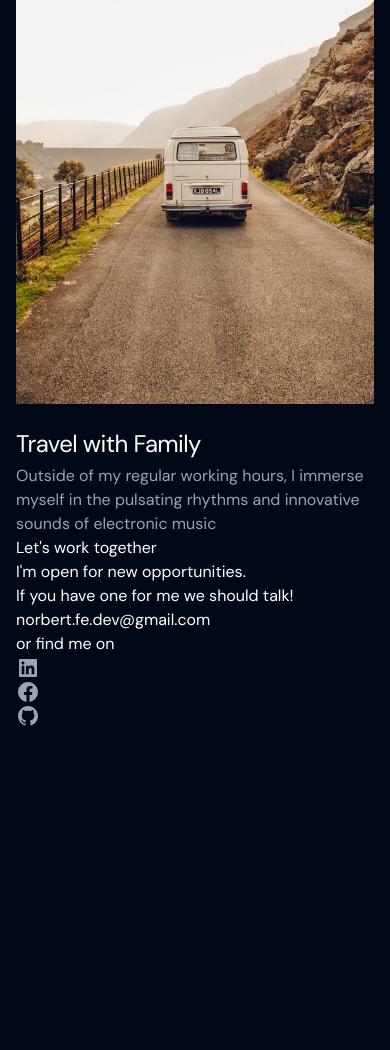
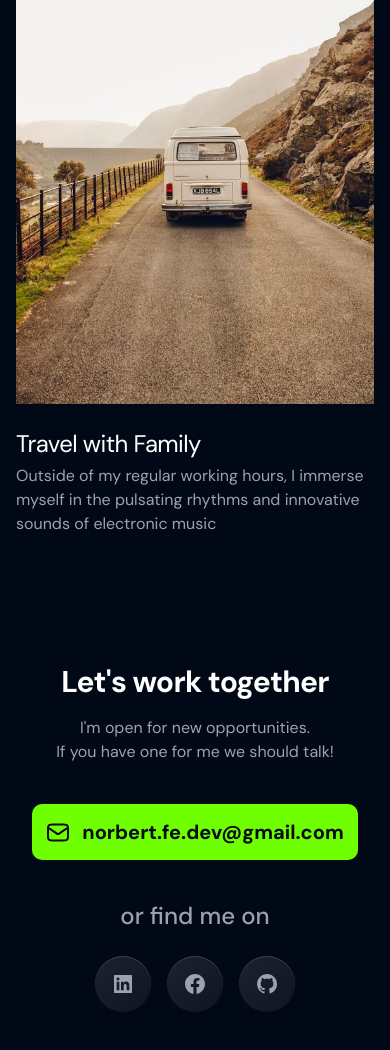
Before and after one commit to NoriFe/newPortfolio, a website built with Parcel: page src/index.html in a window 390 px wide. Shown: the part 6462-7512 px from the top of the page. Before the commit the page ends 7190 px from the top, so only its background shows below. Built offline with nearby package versions, Linux system fonts and the light colour scheme.

Commit message:
contact styles added -Mobile styles done

```diff
--- a/src/index.html
+++ b/src/index.html
@@ -165,13 +165,13 @@
             <li class="bg-gray-400/10 py-1 px-2 rounded text-sm font-bold">JavaScript</li>
           </ul>
           <div class="flex flex-col gap-4 items-start">
-          <a class="bg-bg text-accent border-lightGray border-2 flex gap-3 font-bold  py-4 px-5 items-center rounded-[0.625rem]" href="#"><img class="w-6 h-6" src="images/demo.svg" alt=""> View demo</a>
-          <a class="bg-bg text-accent border-lightGray border-2 flex gap-3 font-bold  py-4 px-5 items-center rounded-[0.625rem]" href="#"><img src="images/code.svg" alt="">Source code</a>
+          <a class="bg-bg text-accent border-lightGray border-2 flex gap-3 font-bold  py-4 px-5 items-center rounded-rad" href="#"><img class="w-6 h-6" src="images/demo.svg" alt=""> View demo</a>
+          <a class="bg-bg text-accent border-lightGray border-2 flex gap-3 font-bold  py-4 px-5 items-center rounded-rad" href="#"><img src="images/code.svg" alt="">Source code</a>
           </div>
         </article>
     </div>
       </section>
-      <section class="max-w-maxW mx-auto">
+      <section class="max-w-maxW mx-auto mb-32">
         <h2 class="text-gray-400 text-xl tracking-wider font-bold mb-4 uppercase">After hours</h2>
         <p class="text-2xl font-medium tracking-tight mb-10">
           Beyond my standard work hours, I immerse myself in a variety of
@@ -212,18 +212,20 @@
         </article>
         </div>
       </section>
-      <section class="max-w-maxW mx-auto" id="contact">
-        <h2>Let's work together</h2>
-        <p>
+
+      <section class="max-w-maxW mx-auto flex flex-col items-center mb-16" id="contact">
+        <h2 class="mb-4 text-center text-3xl font-bold tracking-tight">Let's work together</h2>
+        <p class="text-center text-gray-400 mb-10">
           I'm open for new opportunities. <br />If you have one for me we should
           talk!
         </p>
-        <a href="mailto:norbert.fe.dev@gmail.com">norbert.fe.dev@gmail.com</a>
+        <a class="mb-10 justify-center bg-accent text-bg flex gap-3 font-bold text-xl py-3.5 px-3.5 items-center rounded-rad flex-wrap"
+         href="mailto:norbert.fe.dev@gmail.com"><img src="images/mail.icon.svg" alt="">norbert.fe.dev@gmail.com</a>
 
-        <p>or find me on</p>
-        <ul>
+        <p class="text-2xl text-gray-400 font-medium mb-6">or find me on</p>
+        <ul class="flex gap-4 justify-center flex-wrap">
           <li>
-            <a
+            <a class="w-14 h-14 rounded-full flex items-center justify-center bg-gradient-to-br from-white/10 to-white/5 shadow-innerLightMin"
               rel="noopener"
               href="https://www.linkedin.com/in/norbert-skwierczynski/"
               target="_blank"
@@ -231,7 +233,7 @@
             /></a>
           </li>
           <li>
-            <a
+            <a class="w-14 h-14 rounded-full flex items-center justify-center bg-gradient-to-br from-white/10 to-white/5 shadow-innerLightMin"
               rel="noopener"
               href="https://www.facebook.com/norbert.skwierczynski"
               target="_blank"
@@ -239,7 +241,7 @@
             /></a>
           </li>
           <li>
-            <a rel="noopener" href="https://github.com/NoriFe" target="_blank"
+            <a class="w-14 h-14 rounded-full flex items-center justify-center bg-gradient-to-br from-white/10 to-white/5 shadow-innerLightMin" rel="noopener" href="https://github.com/NoriFe" target="_blank"
               ><img class="w-6 h-6" src="./images/git.svg" alt="github"
             /></a>
           </li>
--- a/tailwind.config.js
+++ b/tailwind.config.js
@@ -20,7 +20,8 @@ module.exports = {
         'rad' : '0.625rem'
       },
       boxShadow: {
-        'innerLight' : 'inset 0 2px 0 0 rgba(255,255,255,0.15)'
+        'innerLight' : 'inset 0 2px 0 0 rgba(255,255,255,0.15)',
+        'innerLightMin' : 'inset 0 1px 0 0 rgba(255,255,255,0.15)',
       }
     },
   },
```
Also changed, not shown: src/images/mail.icon.svg (added).
